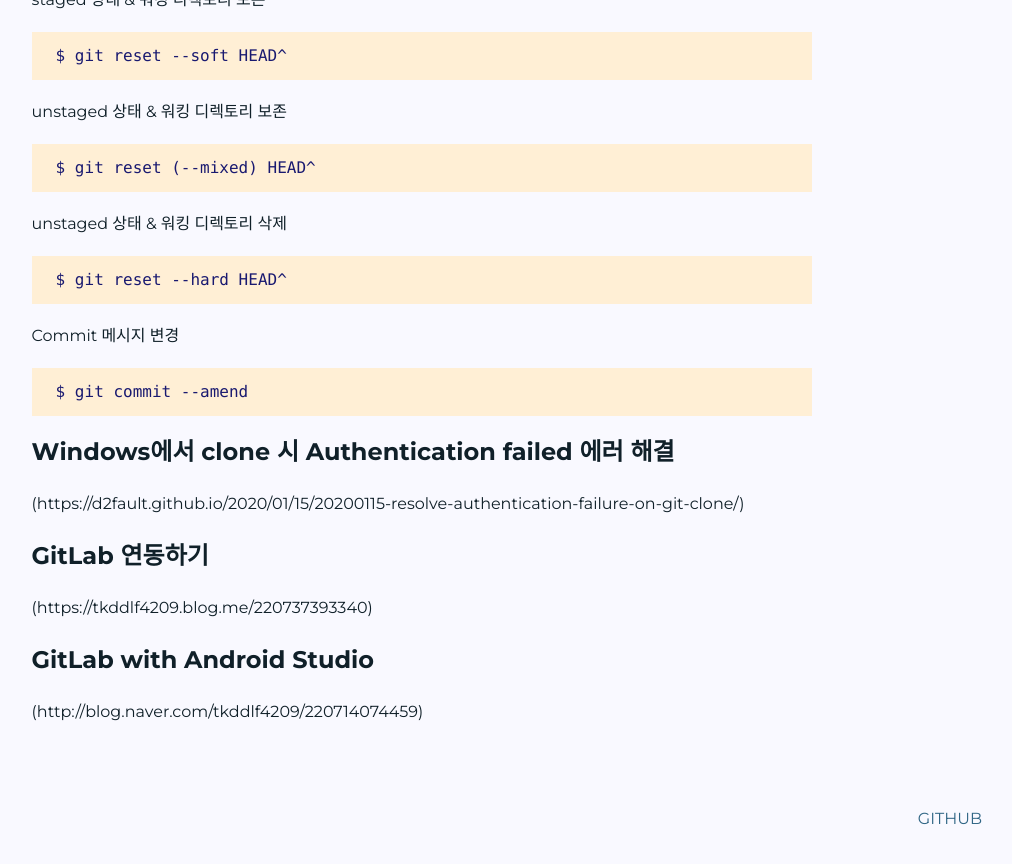
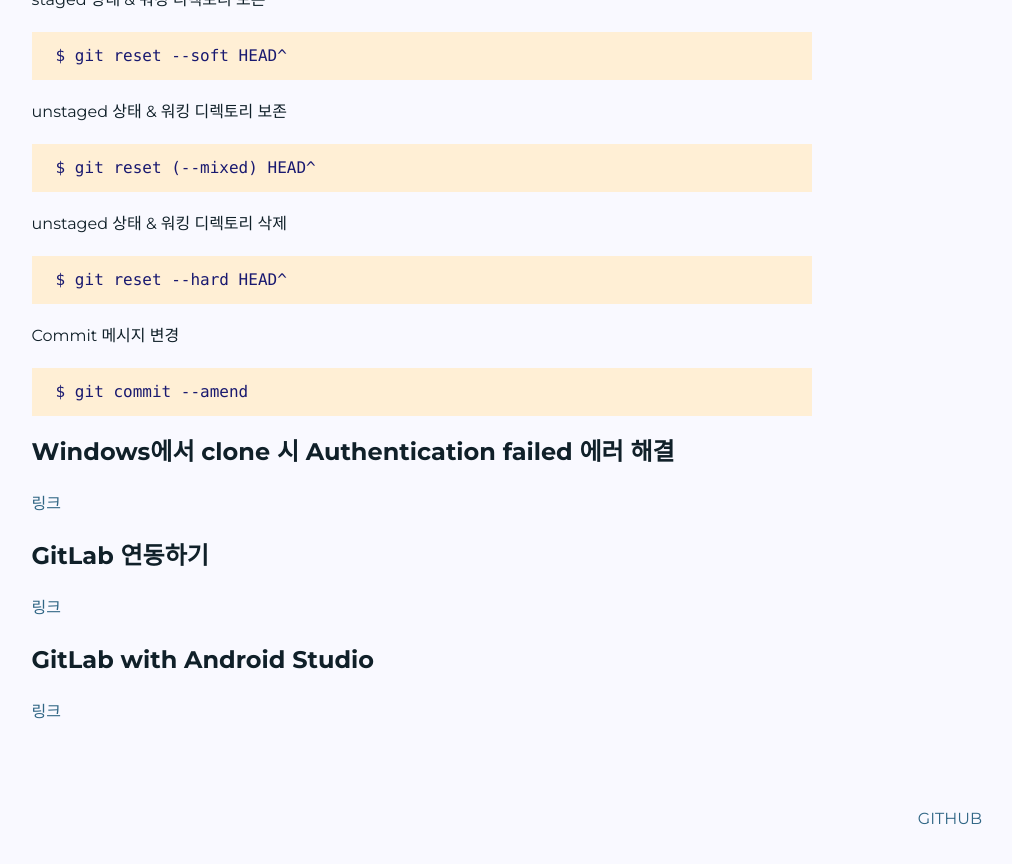
Before and after one commit to whoato/whoato.github.io, a Jekyll site: the page built from _posts/2020-11-12-how-to-use-git.md, in a window 1280 px wide and 900 px high, scrolled down 2906 px. Shown: the top 864 px of the window, without its empty margins (218-1230 px from the left). Built offline with Jekyll 4.4.1, drawn with Linux system fonts in a browser that asks for light colours; some web fonts are replaced.

Commit message:
Update 2020-11-12-how-to-use-git.md

```diff
--- a/_posts/2020-11-12-how-to-use-git.md
+++ b/_posts/2020-11-12-how-to-use-git.md
@@ -116,12 +116,12 @@ $ git commit --amend
 
 ## Windows에서 clone 시 Authentication failed 에러 해결
 
-(https://d2fault.github.io/2020/01/15/20200115-resolve-authentication-failure-on-git-clone/)
+[링크](https://d2fault.github.io/2020/01/15/20200115-resolve-authentication-failure-on-git-clone/)
 
 ## GitLab 연동하기
 
-(https://tkddlf4209.blog.me/220737393340)
+[링크](https://tkddlf4209.blog.me/220737393340)
 
 ## GitLab with Android Studio
 
-(http://blog.naver.com/tkddlf4209/220714074459)
+[링크](http://blog.naver.com/tkddlf4209/220714074459)
```
